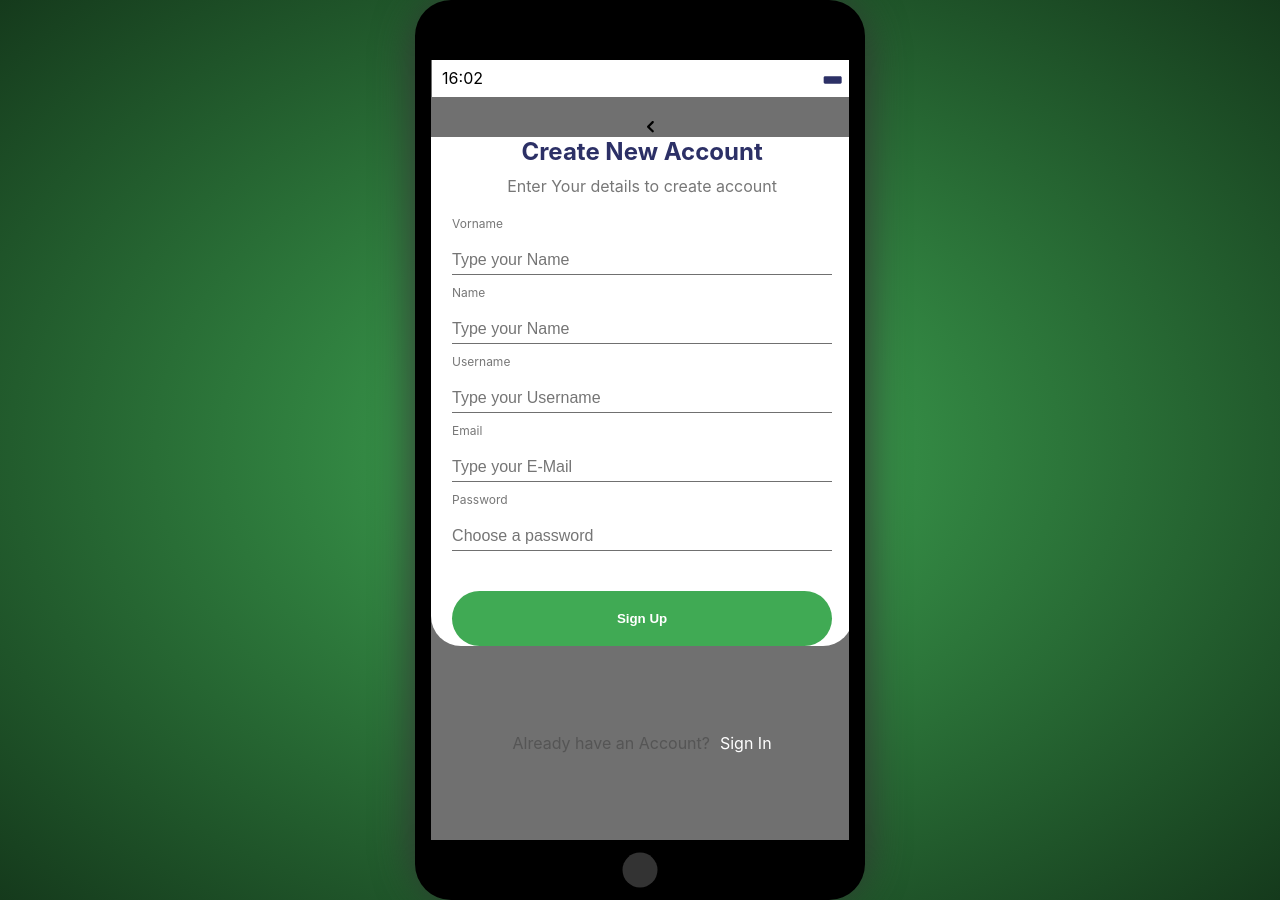
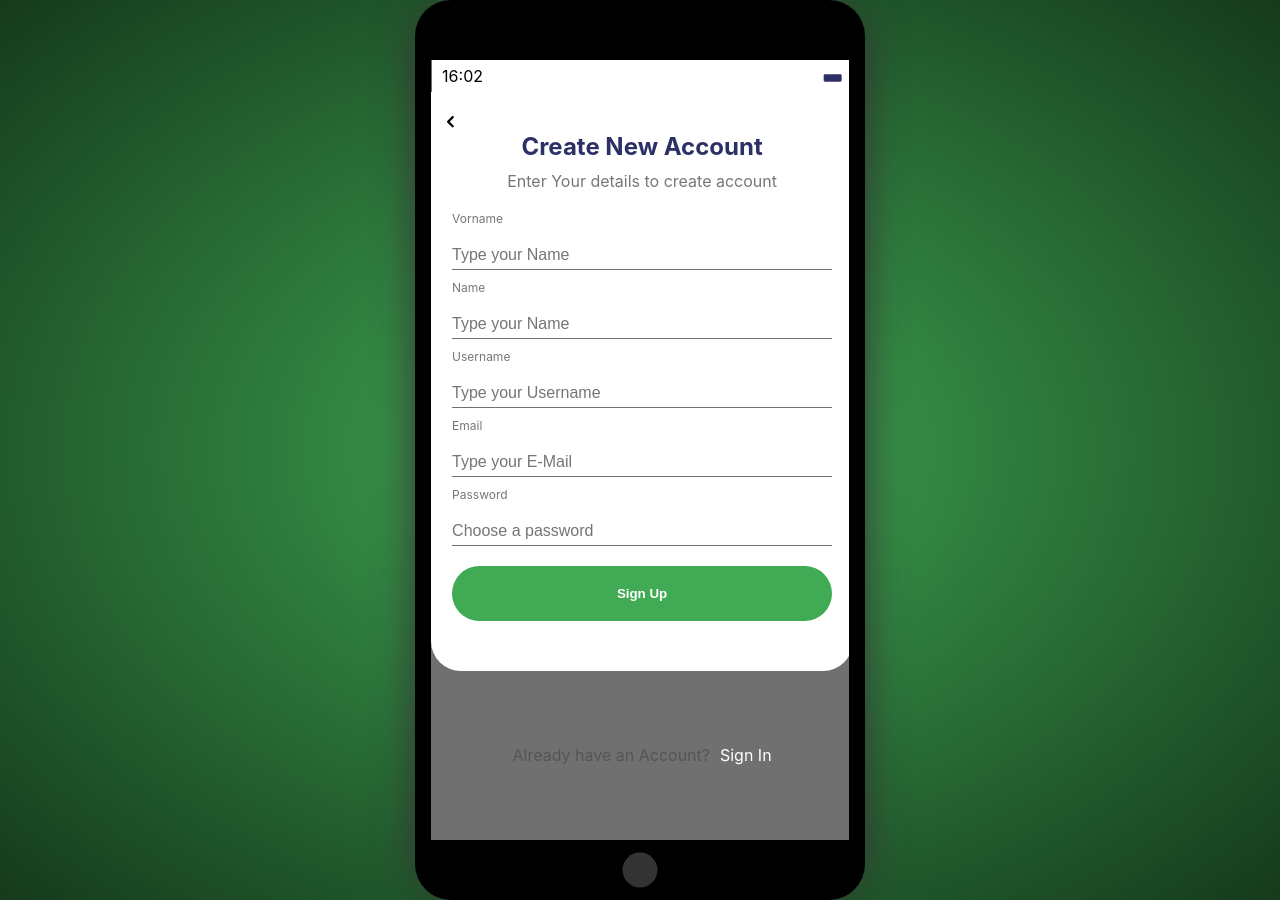
Before and after one commit to Mikex95/GrosShop, a React (Create React App) app in the folder client/: page /signup in a window 1280 px wide. Built offline with nearby package versions, Linux system fonts and the light colour scheme; no server answers.

Commit message:
add verification css

```diff
--- a/client/src/components/buttons/AddToCart.js
+++ b/client/src/components/buttons/AddToCart.js
@@ -1,13 +1,18 @@
 import "./AddToCart.css";
+import { CartProvider, useCart } from "react-use-cart";
 
 import { Link } from "react-router-dom";
 
 const AddToCart = ({ text, onClick }) => {
+  const { addItem } = useCart();
+
   return (
     <Link className="btn">
-      <button type="submit" className="btn-link" onClick={onClick}>
-        {text}
-      </button>
+      <div>
+        <button type="submit" className="btn-link" onClick={onClick}>
+          {text}
+        </button>
+      </div>
     </Link>
   );
 };
--- a/client/src/pages/Cart/Cart.js
+++ b/client/src/pages/Cart/Cart.js
@@ -13,7 +13,7 @@ const Cart = () => {
 
   return (
     <div>
-      <HeaderTime />
+      <HeaderTime backgroundcolor={"green"} />
       <div className="headline-details">
         <BackArrow></BackArrow>
         <h5>My Cart</h5>
--- a/client/src/pages/Verification/SignUp.js
+++ b/client/src/pages/Verification/SignUp.js
@@ -56,10 +56,10 @@ const SignUp = () => {
   return (
     <div className="verification">
       <HeaderTime backgroundcolor="white" />
-      <div>
-        <BackArrow backgroundcolor="white" />
-      </div>
       <div className="verification-upper">
+        <div className="verification-arrow">
+          <BackArrow backgroundcolor="white" />
+        </div>
         <div className="verification-headline">
           <h2>Create New Account</h2>
           <p>Enter Your details to create account</p>
--- a/client/src/pages/Verification/Verification.css
+++ b/client/src/pages/Verification/Verification.css
@@ -12,12 +12,17 @@
   width: 100%;
   background-color: white;
   display: flex;
-  gap: 2rem;
+
   flex-direction: column;
   justify-content: center;
   align-items: center;
-  height: 70%;
+  height: 80%;
   border-radius: 0 0 3rem 3rem;
+}
+
+.verification-arrow {
+  display: flex;
+  align-self: flex-start;
 }
 
 .verification-headline {
@@ -25,11 +30,11 @@
   gap: 1rem;
   flex-direction: column;
   align-items: center;
+  margin-bottom: 2rem;
 }
 
 .verification-headline h2 {
   color: #2c3066;
-
 }
 
 .verification-headline p {
@@ -50,7 +55,8 @@
 }
 
 input:focus {
-  outline: 1px solid lightblue;
+  outline: 2px solid lightblue;
+  border-radius: 0.5rem;
 }
 
 .verification-form label {
@@ -59,7 +65,7 @@ input:focus {
 }
 
 .verification-form a {
-  margin-top: 3rem;
+  margin: 1rem 0rem 5rem;
 }
 
 .verification-to-signin {
--- a/client/src/pages/Wishlist/Wishlist.js
+++ b/client/src/pages/Wishlist/Wishlist.js
@@ -7,31 +7,23 @@ import AddToCart from "../../components/buttons/AddToCart";
 import { useState } from "react";
 import HeaderTime from "../../components/headerTime/HeaderTime";
 
-const PAGE_PRODUCTS = "products";
-const PAGE_CART = "cart";
-
 const Wishlist = () => {
   const [cart, setCart] = useState([]);
-  const [page, setPage] = useState(PAGE_PRODUCTS);
 
-  const navigateTo = (nextPage) => {
-    setPage(nextPage);
-  };
-
-  const addToCart = (product) => {
-    let newCart = [...cart];
-    let itemInCart = newCart.find((item) => product.name === item.name);
-    if (itemInCart) {
-      itemInCart.quantity++;
-    } else {
-      itemInCart = {
-        ...product,
-        quantity: 1,
-      };
-      newCart.push(itemInCart);
-    }
-    setCart(newCart);
-  };
+  // const addToCart = (product) => {
+  //   let newCart = [...cart];
+  //   let itemInCart = newCart.find((item) => product.name === item.name);
+  //   if (itemInCart) {
+  //     itemInCart.quantity++;
+  //   } else {
+  //     itemInCart = {
+  //       ...product,
+  //       quantity: 1,
+  //     };
+  //     newCart.push(itemInCart);
+  //   }
+  //   setCart(newCart);
+  // };
 
   // const removeFromCart = (productToRemove) => {
   //   setCart(cart.filter((product) => product !== productToRemove));
@@ -44,7 +36,7 @@ const Wishlist = () => {
 
   return (
     <div>
-      <HeaderTime />
+      <HeaderTime backgroundcolor={"green"} />
       <div className="headline-details">
         <BackArrow></BackArrow>
         <h5>My Wishlist</h5>
```
